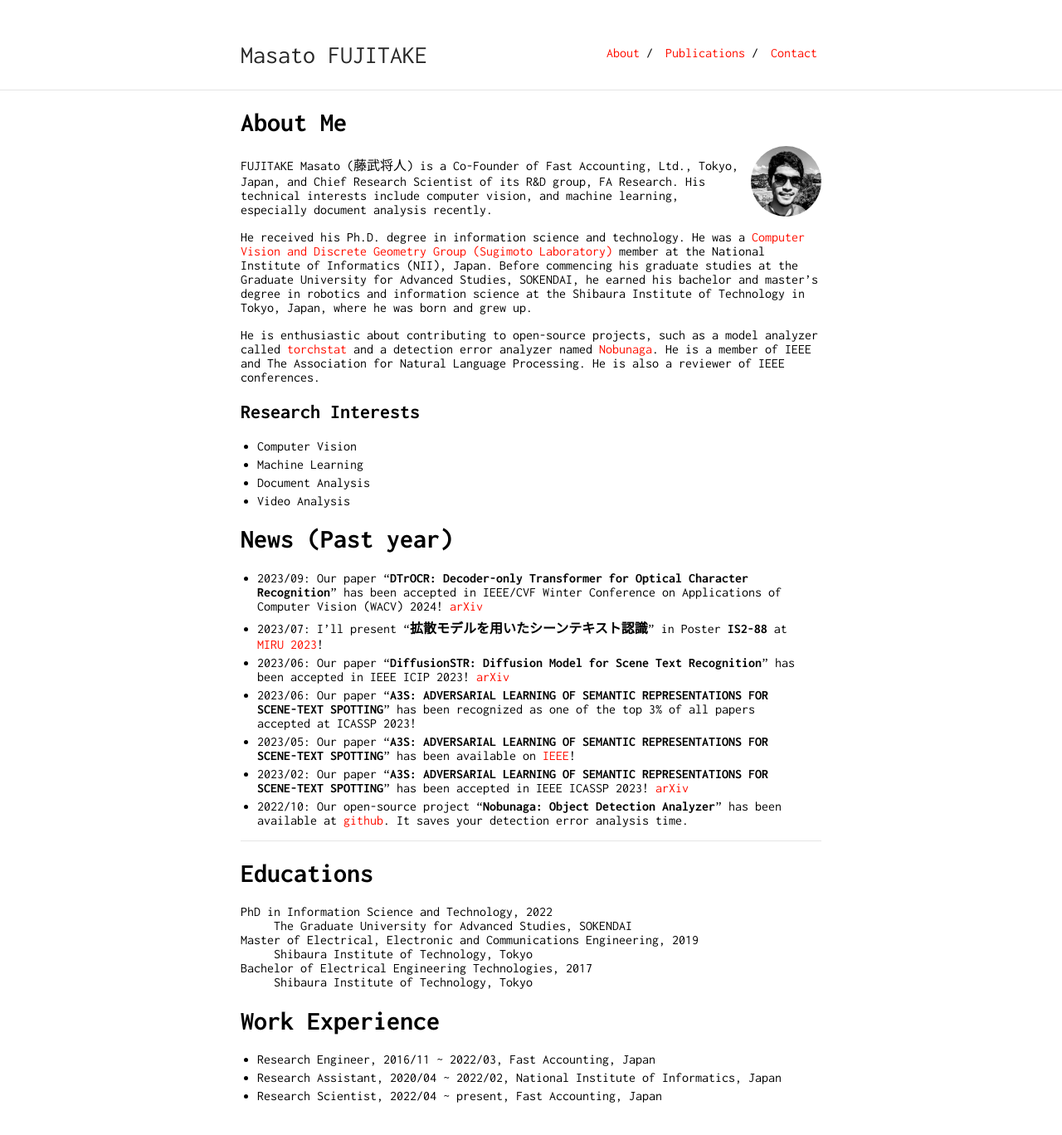
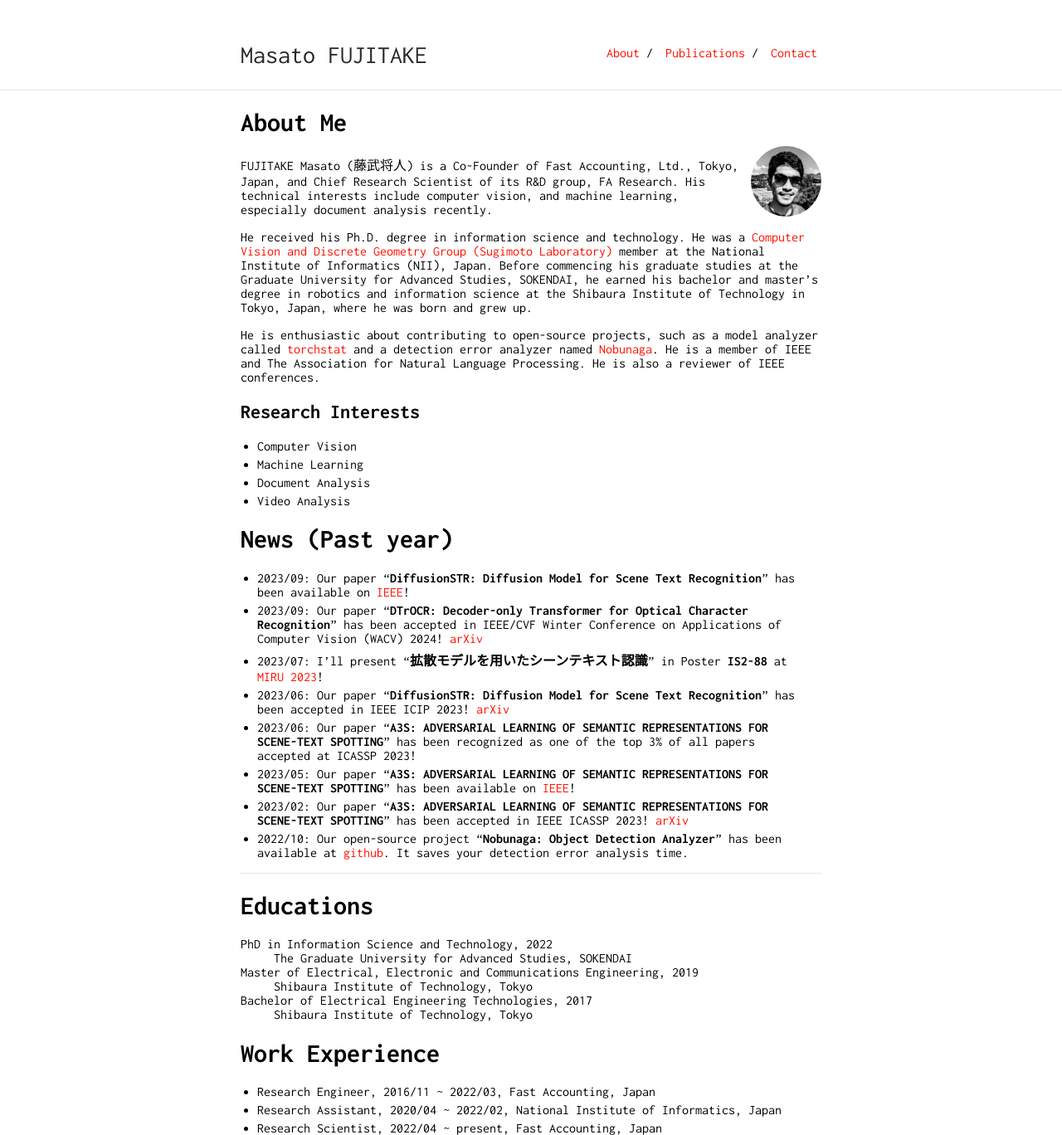
Before and after one commit to Swall0w/Swall0w.github.io, a Jekyll site: the page built from index.md, in a window 1280 px wide. Shown: the whole page at 83% size. Built offline with Jekyll 4.4.1, drawn with Linux system fonts in a browser that asks for light colours; our own code applies the rules of GitHub Pages for plain Markdown files; before the commit the page ends 1329 px from its top, so only the background shows below that.

Commit message:
Update index.md

```diff
--- a/index.md
+++ b/index.md
@@ -28,6 +28,7 @@ He is also a reviewer of IEEE conferences.
 
 
 # News (Past year)
+- 2023/09: Our paper "**DiffusionSTR: Diffusion Model for Scene Text Recognition**" has been available on [IEEE](https://ieeexplore.ieee.org/document/10222793)!
 - 2023/09: Our paper "**DTrOCR: Decoder-only Transformer for Optical Character Recognition**" has been accepted in IEEE/CVF Winter Conference on Applications of Computer Vision (WACV) 2024! [arXiv](https://arxiv.org/abs/2308.15996)
 - 2023/07: I'll present "**拡散モデルを用いたシーンテキスト認識**" in Poster **IS2-88** at [MIRU 2023](http://cvim.ipsj.or.jp/MIRU2023/program/)!
 - 2023/06: Our paper "**DiffusionSTR: Diffusion Model for Scene Text Recognition**" has been accepted in IEEE ICIP 2023! [arXiv](https://arxiv.org/abs/2306.16707)
```
